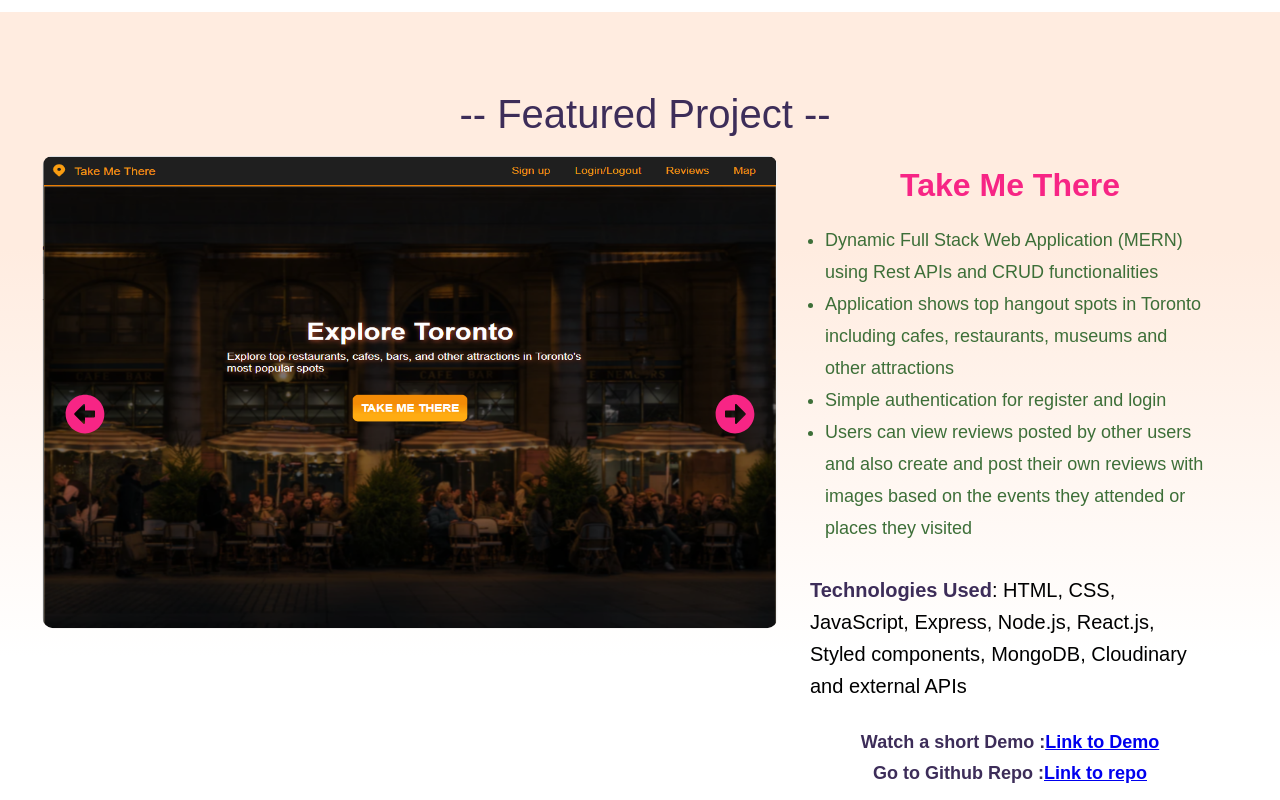
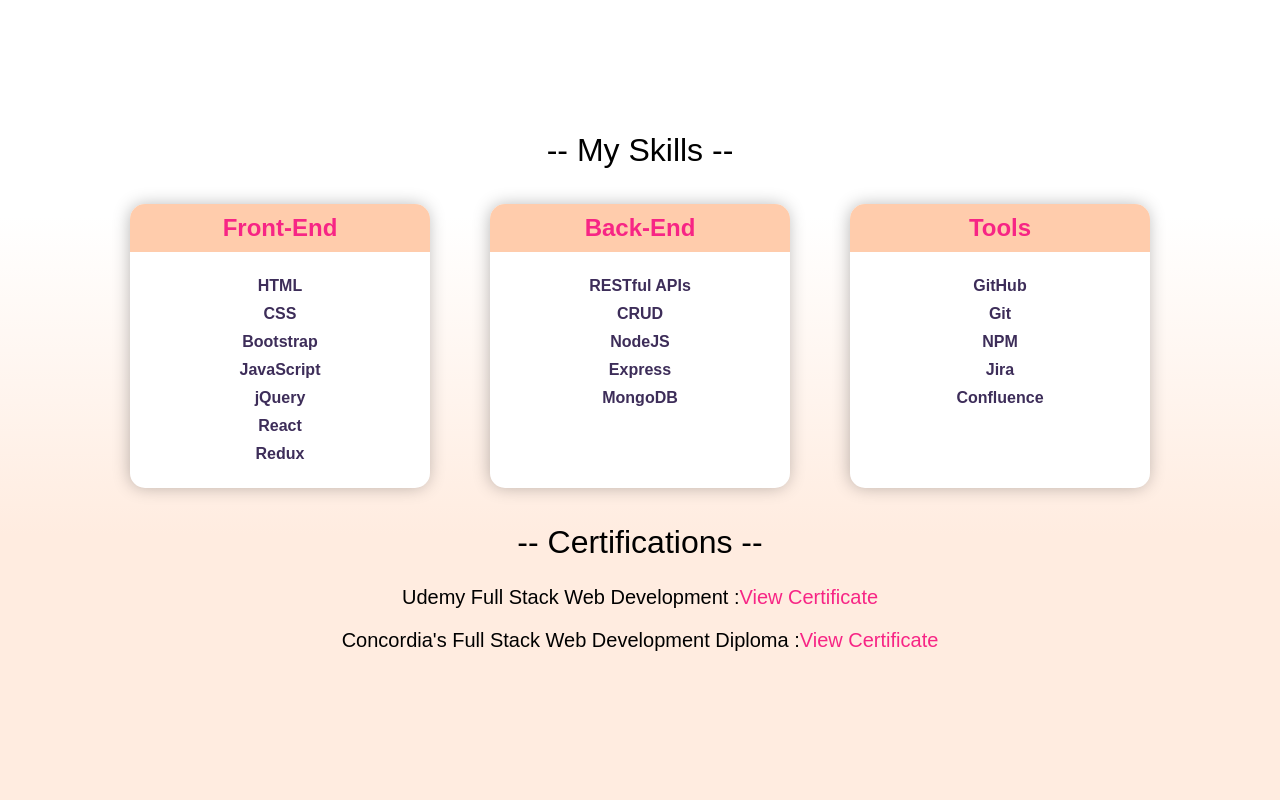
Before and after one commit to DonithaM/portfolio, a React (Create React App) app: page /navbar in a window 1280 px wide. Shown: the part 1700-2500 px from the top of the page. Built offline with nearby package versions, Linux system fonts and the light colour scheme.

Commit message:
add skills component

```diff
--- a/src/components/About/index.js
+++ b/src/components/About/index.js
@@ -47,8 +47,12 @@
             <Div>
               <Img src={selfTaught} />
               <P2>
-                I began my journey as a self taught developer and learned to
-                code in my spare time.
+                After pursuing a{" "}
+                <Span>
+                  Master's Degree in Electrical and Computer Engineering
+                </Span>{" "}
+                from Concordia University, I began my journey as a self taught
+                developer and learned to code in my spare time.
               </P2>
             </Div>
             <Div>
@@ -74,7 +78,6 @@
               </P2>
               <Img src={job} />
             </Div>
-            <div></div>
 
             {/* <P2>
               <Span>
--- a/src/components/Contact/ContactStyles.js
+++ b/src/components/Contact/ContactStyles.js
@@ -30,7 +30,7 @@
 `;
 
 export const H1 = styled.h1`
-  font-size: 40px;
+  /* font-size: 40px; */
   color: var(--deep-blue);
   font-weight: normal;
 `;
--- a/src/components/Featured/FeaturedStyles.js
+++ b/src/components/Featured/FeaturedStyles.js
@@ -16,19 +16,19 @@
 
 export const Title = styled.h1`
   padding-top: 80px;
-  font-size: 40px;
+  /* font-size: 40px; */
   display: flex;
   align-items: center;
   justify-content: center;
   color: var(--deep-blue);
   font-weight: normal;
-  @media screen and (max-width: 768px) {
+  /* @media screen and (max-width: 768px) {
     font-size: 35px;
   }
 
   @media screen and (max-width: 500px) {
     font-size: 30px;
-  }
+  } */
 `;
 export const Content = styled.div`
   display: flex;
@@ -220,4 +220,8 @@
   display: flex;
   justify-content: center;
   align-items: center;
+  a {
+    text-decoration: none;
+    color: var(--bright-pink);
+  }
 `;
--- a/src/components/Featured/index.js
+++ b/src/components/Featured/index.js
@@ -93,24 +93,22 @@
             </Stack>
             <DivLink>
               Watch a short Demo :{" "}
-              <Link
-                to={{
-                  pathname: "https://www.youtube.com/watch?v=9iN-z3mqbFs",
-                }}
+              <a
+                href="https://www.youtube.com/watch?v=9iN-z3mqbFs"
                 target="_blank"
               >
                 Link to Demo
-              </Link>
+              </a>
             </DivLink>
 
             <DivLink>
               Go to Github Repo :{" "}
-              <Link
-                to={{ pathname: "https://github.com/DonithaM/take_me_there" }}
+              <a
+                href="https://github.com/DonithaM/take_me_there"
                 target="_blank"
               >
                 Link to repo
-              </Link>
+              </a>
             </DivLink>
           </ProjectInfo>
         </Content>
--- /dev/null
+++ b/src/components/Skills/SkillsStyles.js
@@ -0,0 +1,82 @@
+import styled from "styled-components";
+
+export const SkillsWrapper = styled.div`
+  background: rgb(255, 236, 224);
+  background: linear-gradient(
+    0deg,
+    rgba(255, 236, 224, 1) 28%,
+    rgba(255, 255, 255, 1) 76%
+  );
+  height: auto;
+  padding: 70px 0 50px 0;
+
+  @media screen and (max-width: 1000px) {
+    display: flex;
+    flex-direction: column;
+    padding: 50px 0;
+  }
+
+  @media screen and (max-width: 768px) {
+    display: flex;
+    flex-direction: column;
+    padding-top: 40px;
+  }
+`;
+
+export const H1 = styled.h1`
+  text-align: center;
+  font-weight: normal;
+  line-height: 3rem;
+
+  @media screen and (max-width: 768px) {
+    font-size: 30px;
+    line-height: 2.5rem;
+  }
+
+  @media screen and (max-width: 590px) {
+    font-size: 25px;
+    line-height: 2rem;
+  }
+`;
+
+export const CardsWrapper = styled.div`
+  display: flex;
+  justify-content: center;
+  flex-wrap: wrap;
+`;
+export const Card = styled.div`
+  background: #fff;
+  box-shadow: -1px 0px 17px -1px rgba(0, 0, 0, 0.29);
+  overflow: hidden;
+  text-align: center;
+  width: 300px;
+  margin: 30px;
+  border-radius: 15px;
+`;
+export const Title = styled.h2`
+  padding: 10px 0;
+  background: var(--peach);
+  color: var(--bright-pink);
+  /* border-bottom: 2px solid var(--bright-pink); */
+`;
+
+export const Items = styled.ul`
+  padding: 20px 0;
+  li {
+    line-height: 1.75;
+    color: var(--deep-blue);
+    font-weight: bold;
+  }
+`;
+
+export const CertsWrapper = styled.div`
+  display: flex;
+  justify-content: center;
+  flex-wrap: wrap;
+  margin: 20px 0;
+  font-size: 20px;
+  a {
+    text-decoration: none;
+    color: var(--bright-pink);
+  }
+`;
--- /dev/null
+++ b/src/components/Skills/index.js
@@ -0,0 +1,73 @@
+import React from "react";
+import {
+  SkillsWrapper,
+  H1,
+  Card,
+  Title,
+  CardsWrapper,
+  CertsWrapper,
+  Items,
+} from "./SkillsStyles";
+
+import Diploma from "../../images/Concordia_Diploma.pdf";
+
+const Skills = () => {
+  return (
+    <>
+      <SkillsWrapper>
+        <H1>-- My Skills --</H1>
+
+        <CardsWrapper>
+          <Card>
+            <Title>Front-End</Title>
+            <Items>
+              <li>HTML</li>
+              <li>CSS</li>
+              <li>Bootstrap</li>
+              <li>JavaScript</li>
+              <li>jQuery</li>
+              <li>React</li>
+              <li>Redux</li>
+            </Items>
+          </Card>
+          <Card>
+            <Title>Back-End</Title>
+            <Items>
+              <li>RESTful APIs</li>
+              <li>CRUD</li>
+              <li>NodeJS</li>
+              <li>Express</li>
+              <li>MongoDB</li>
+            </Items>
+          </Card>
+          <Card>
+            <Title>Tools</Title>
+            <Items>
+              <li>GitHub</li>
+              <li>Git</li>
+              <li>NPM</li>
+              <li>Jira</li>
+              <li>Confluence</li>
+            </Items>
+          </Card>
+        </CardsWrapper>
+        <H1> -- Certifications --</H1>
+        <CertsWrapper>
+          <p>Udemy Full Stack Web Development : </p>
+          <a
+            href="https://www.udemy.com/certificate/UC-DAYDUHL6/"
+            target="_blank"
+          >
+            View Certificate
+          </a>
+        </CertsWrapper>
+        <CertsWrapper>
+          <p>Concordia's Full Stack Web Development Diploma : </p>
+          <a href={Diploma}>View Certificate</a>
+        </CertsWrapper>
+      </SkillsWrapper>
+    </>
+  );
+};
+
+export default Skills;
--- a/src/pages/index.js
+++ b/src/pages/index.js
@@ -6,6 +6,7 @@
 import FeaturedProject from "../components/Featured";
 import SliderData from "../components/Featured/SliderData";
 import Contact from "../components/Contact";
+import Skills from "../components/Skills";
 
 const Home = () => {
   const [isOpen, setIsOpen] = useState(false);
@@ -20,6 +21,7 @@
       <Navbar toggleMenu={toggleMenu} />
       <Hero />
       <About />
+      <Skills />
       <FeaturedProject slides={SliderData} />
       <Contact />
     </>
```
Also changed, not shown: 1 other file (tests, documents, lock files or other folders).
